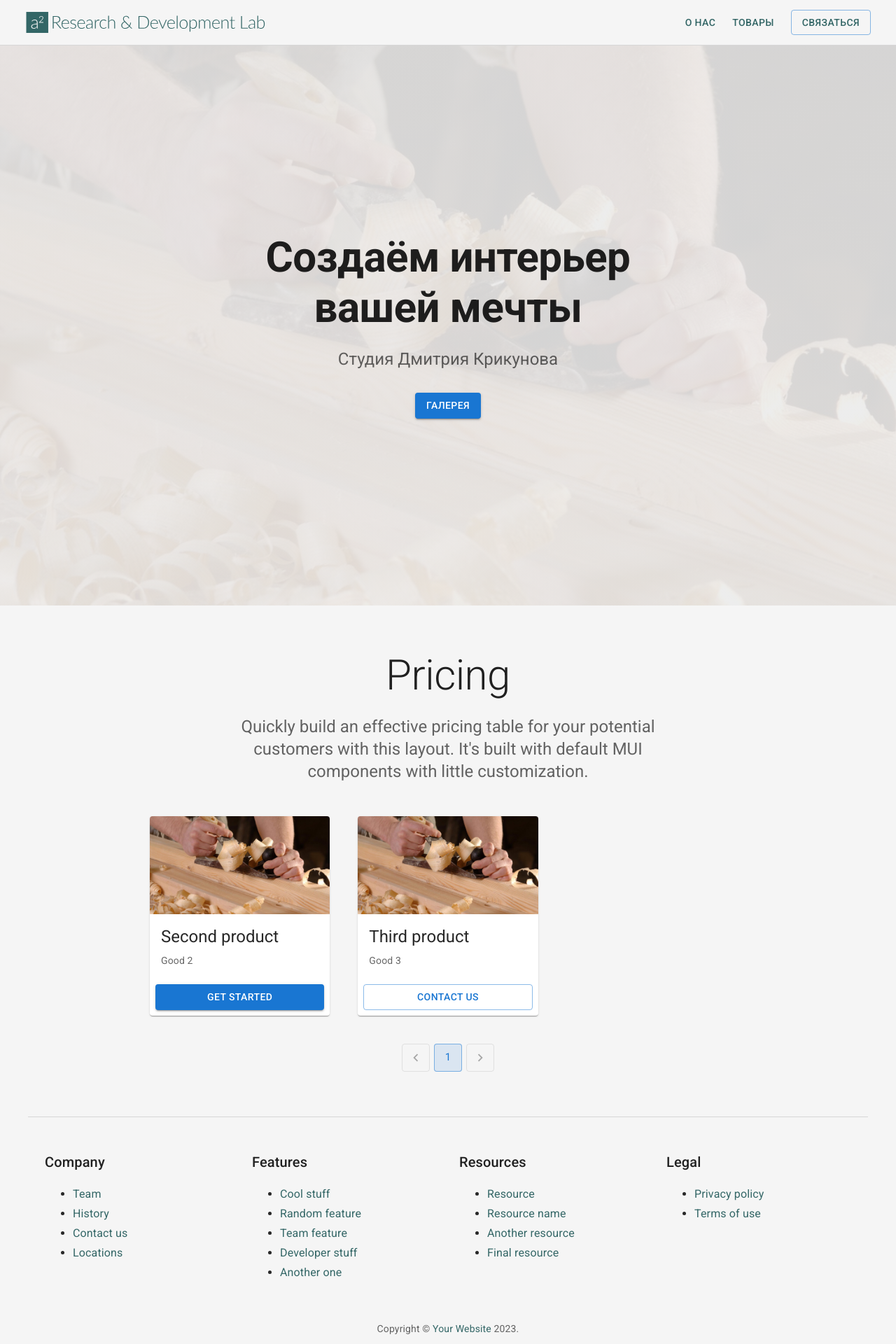
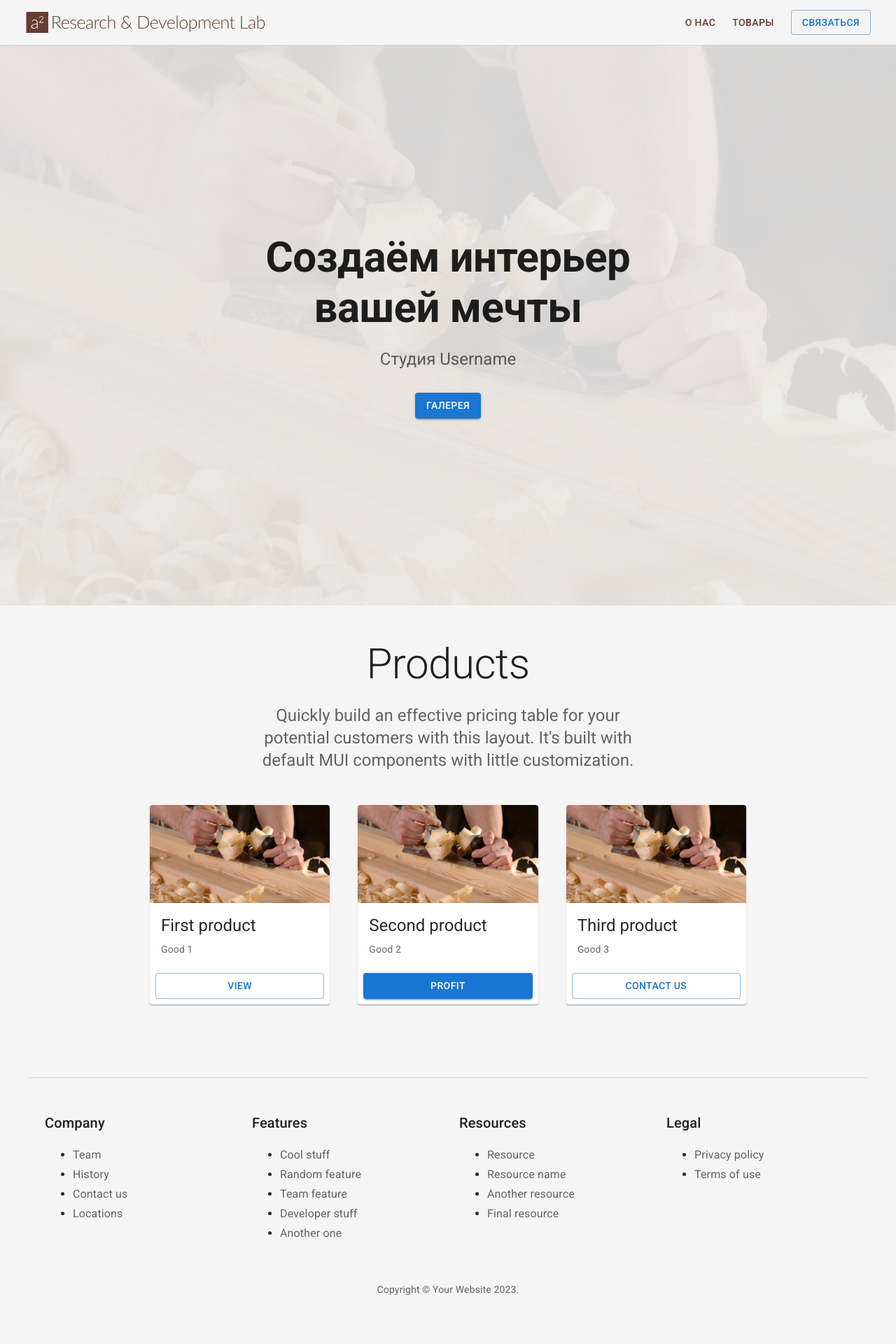
Before and after one commit to coprocoder/Dr.Khimich, a React (Create React App) app: page / in a window 1280 px wide. Shown: the top 1920 px of the page at 70% size. Built offline with nearby package versions, Linux system fonts and the light colour scheme.

Commit message:
refactor: products gallery

```diff
--- a/src/App.js
+++ b/src/App.js
@@ -5,11 +5,11 @@ import {CircularProgress} from "@mui/material";
 import Header from "./components/header";
 import PageFooter from "./components/footer";
 
-const Home = loadable(() => import("./pages/home"), {
+const HomePage = loadable(() => import("./pages/home"), {
   fallback: <CircularProgress />,
 });
 
-const GoodsGallery = loadable(() => import("./pages/gallery"), {
+const GalleryPage = loadable(() => import("./pages/gallery"), {
   fallback: <CircularProgress />,
 });
 
@@ -21,8 +21,8 @@ function App() {
       <Header />
 
       <Routes>
-        <Route exact path="/" element={<Home />} />
-        <Route path="/goods" element={<GoodsGallery />} />
+        <Route exact path="/" element={<HomePage />} />
+        <Route path="/gallery" element={<GalleryPage />} />
         {/* <Route path="/pricing" element={<Pricing />} /> */}
         <Route element={<Notfound />} />
       </Routes>
--- a/src/components/header/menu/config.js
+++ b/src/components/header/menu/config.js
@@ -13,8 +13,8 @@ export const menuConfig = {
   //   label: "Цены",
   //   icon: SellIcon,
   // },
-  goods: {
-    link: `${process.env.PUBLIC_URL}/#/goods`,
+  products: {
+    link: `${process.env.PUBLIC_URL}/#/products`,
     label: "Товары",
     icon: CategoryIcon,
   },
--- a/src/components/header/menu/drawer.js
+++ b/src/components/header/menu/drawer.js
@@ -17,9 +17,11 @@ import {Close} from "@material-ui/icons";
 
 const useStyles = makeStyles(() => ({
   link: {
-    textDecoration: "none",
-    color: "blue",
     fontSize: "20px",
+    color: "var(--primary)",
+    "&:hover": {
+      color: "var(--primarySecond)",
+    },
   },
   icon: {
     color: "white",
--- a/src/components/header/menu/lineMenu.js
+++ b/src/components/header/menu/lineMenu.js
@@ -3,8 +3,19 @@ import Button from "@mui/material/Button";
 import Link from "@mui/material/Link";
 
 import {menuConfig} from "./config";
+import {makeStyles} from "@material-ui/styles";
+
+const useStyles = makeStyles({
+  link: {
+    // color: "var(--primary)",
+    "&:hover": {
+      color: "var(--primarySecond)",
+    },
+  },
+});
 
 const HeaderMenuFull = () => {
+  const classes = useStyles();
   return (
     <>
       <nav>
@@ -12,9 +23,10 @@ const HeaderMenuFull = () => {
           <Link
             key={i}
             variant="button"
-            color="text.primary"
+            // color="text.primary"
             href={x.link}
-            sx={{my: 1, mx: 1.5}}
+            sx={{my: 1, mx: 1.5, color: "var(--primary)"}}
+            className={classes.link}
           >
             {x.label}
           </Link>
--- a/src/index.scss
+++ b/src/index.scss
@@ -1,5 +1,5 @@
 :root {
-    --primary: hsl(180, 33%, 30%);
+    --primary: hsl(10, 33%, 30%);
     --primarySecond: hsl(180, 33%, 50%);
 
     --bgPrimary: rgba(245, 245, 245);
@@ -57,9 +57,9 @@ body {
 a:-webkit-any-link {
     text-decoration: none;
     cursor: pointer;
-    color: var(--primary);
     transition: all 0.2s ease-in-out;
-    &:hover {
-        color: var(--primarySecond);
-    }
+    // color: var(--primary);
+    // &:hover {
+    //     color: var(--primarySecond);
+    // }
 }
--- a/src/pages/gallery/index.js
+++ b/src/pages/gallery/index.js
@@ -1,10 +1,10 @@
 import React from "react";
-import GoodsGallery from "./goods";
+import ProductsGallery from "./products";
 
 const GalleryPage = () => {
   return (
     <>
-      <GoodsGallery />
+      <ProductsGallery />
     </>
   );
 };
--- a/src/pages/gallery/goods/index.js
+++ b/src/pages/gallery/products/index.js
@@ -13,24 +13,24 @@ import {
   useMediaQuery,
   useTheme,
 } from "@mui/material";
-import {goodsConfig} from "./goodsConfig";
+import {productsConfig} from "./productsConfig";
 
-const GoodsGallery = () => {
+const ProductsGallery = () => {
   return (
     <>
-      <GoodsIntro />
-      <GoodsGrid />
+      <ProductsIntro />
+      <ProductsGrid />
     </>
   );
 };
 
-const GoodsIntro = () => {
+export const ProductsIntro = () => {
   return (
     <Container
       disableGutters
       maxWidth="sm"
       component="main"
-      sx={{py: 6, px: 1}}
+      sx={{py: 6, px: 2}}
     >
       <Typography
         component="h1"
@@ -55,9 +55,9 @@ const GoodsIntro = () => {
   );
 };
 
-export const GoodsGrid = ({count}) => {
+export const ProductsGrid = ({count}) => {
   const [page, setPage] = useState(1);
-  const gridItems = count ? goodsConfig.slice(0, count) : goodsConfig;
+  const gridItems = count ? productsConfig.slice(0, count) : productsConfig;
 
   const theme = useTheme();
   const isMobile = useMediaQuery(theme.breakpoints.down("md"));
@@ -71,8 +71,8 @@ export const GoodsGrid = ({count}) => {
   return (
     <Container maxWidth="md" component="main">
       <Grid container spacing={5}>
-        {gridItems.slice(page, page + numItemsOnPage).map((item, i) => (
-          <Grid item key={i} xs={12} sm={4} md={4} >
+        {gridItems.slice(page - 1, page + numItemsOnPage - 1).map((item, i) => (
+          <Grid item key={i} xs={12} sm={4} md={4}>
             <Card>
               <CardMedia
                 sx={{height: 140}}
@@ -102,6 +102,7 @@ export const GoodsGrid = ({count}) => {
         alignItems="center"
         sx={{my: 5}}
       >
+        {gridItems.length > numItemsOnPage && (
           <Pagination
             count={Math.ceil(gridItems.length / numItemsOnPage)}
             onChange={handleChangePage}
@@ -114,9 +115,10 @@ export const GoodsGrid = ({count}) => {
             siblingCount={1}
             boundaryCount={2}
           />
+        )}
       </Box>
     </Container>
   );
 };
 
-export default GoodsGallery;
+export default ProductsGallery;
--- a/src/pages/gallery/goods/goodsConfig.js
+++ b/src/pages/gallery/products/productsConfig.js
@@ -1,14 +1,14 @@
-const goodsTemplate = [
+const productsTemplate = [
   {
     title: "First product",
     description: "Good 1",
-    buttonText: "Sign up for free",
+    buttonText: "View",
     buttonVariant: "outlined",
   },
   {
     title: "Second product",
     description: "Good 2",
-    buttonText: "Get started",
+    buttonText: "Profit",
     buttonVariant: "contained",
   },
   {
@@ -25,18 +25,18 @@ const goodsTemplate = [
   },
 ];
 
-export const goodsConfig = [
-  ...goodsTemplate,
-  ...goodsTemplate,
-  ...goodsTemplate,
-  ...goodsTemplate,
-  ...goodsTemplate,
-  ...goodsTemplate,
-  ...goodsTemplate,
-  ...goodsTemplate,
-  ...goodsTemplate,
-  ...goodsTemplate,
-  ...goodsTemplate,
-  ...goodsTemplate,
-  ...goodsTemplate,
+export const productsConfig = [
+  ...productsTemplate,
+  ...productsTemplate,
+  ...productsTemplate,
+  ...productsTemplate,
+  ...productsTemplate,
+  ...productsTemplate,
+  ...productsTemplate,
+  ...productsTemplate,
+  ...productsTemplate,
+  ...productsTemplate,
+  ...productsTemplate,
+  ...productsTemplate,
+  ...productsTemplate,
 ];
--- a/src/pages/home/goods.js
+++ /dev/null
@@ -1,46 +0,0 @@
-import React from "react";
-import Typography from "@mui/material/Typography";
-import Container from "@mui/material/Container";
-import {GoodsGrid} from "../gallery/goods";
-
-const GoodsPreview = () => {
-  return (
-    <>
-      <GoodsIntro />
-      <GoodsGrid count={3} />
-    </>
-  );
-};
-
-const GoodsIntro = () => {
-  return (
-    <Container
-      disableGutters
-      maxWidth="sm"
-      component="main"
-      sx={{pt: 8, pb: 6}}
-    >
-      <Typography
-        component="h1"
-        variant="h2"
-        align="center"
-        color="text.primary"
-        gutterBottom
-      >
-        Pricing
-      </Typography>
-      <Typography
-        variant="h5"
-        align="center"
-        color="text.secondary"
-        component="p"
-      >
-        Quickly build an effective pricing table for your potential customers
-        with this layout. It&apos;s built with default MUI components with
-        little customization.
-      </Typography>
-    </Container>
-  );
-};
-
-export default GoodsPreview;
--- a/src/pages/home/index.js
+++ b/src/pages/home/index.js
@@ -1,12 +1,12 @@
 import React from "react";
-import GoodsPreview from "./goods";
+import ProductsPreview from "./products";
 import HomeIntro from "./intro";
 
 const HomePage = () => {
   return (
     <>
       <HomeIntro />
-      <GoodsPreview />
+      <ProductsPreview />
     </>
   );
 };
--- a/src/pages/home/intro.js
+++ b/src/pages/home/intro.js
@@ -34,8 +34,8 @@ const HomeIntroBody = () => {
       maxWidth="sm"
       component="main"
       sx={{
-        pt: 6,
-        pb: 6,
+        py: 6,
+        px: 2,
         textAlign: "center",
       }}
     >
@@ -57,9 +57,10 @@ const HomeIntroBody = () => {
         color="text.secondary"
         component="p"
       >
-        Студия Дмитрия Крикунова
+        Студия Username
       </Typography>
       <Button
+        href="#/gallery"
         variant="contained"
         sx={{
           mt: 4,
--- /dev/null
+++ b/src/pages/home/products.js
@@ -0,0 +1,13 @@
+import React from "react";
+import {ProductsGrid, ProductsIntro} from "../gallery/products";
+
+const ProductsPreview = () => {
+  return (
+    <>
+      <ProductsIntro />
+      <ProductsGrid count={3} />
+    </>
+  );
+};
+
+export default ProductsPreview;
```
Lines whose indentation alone changed are shown as unchanged.
